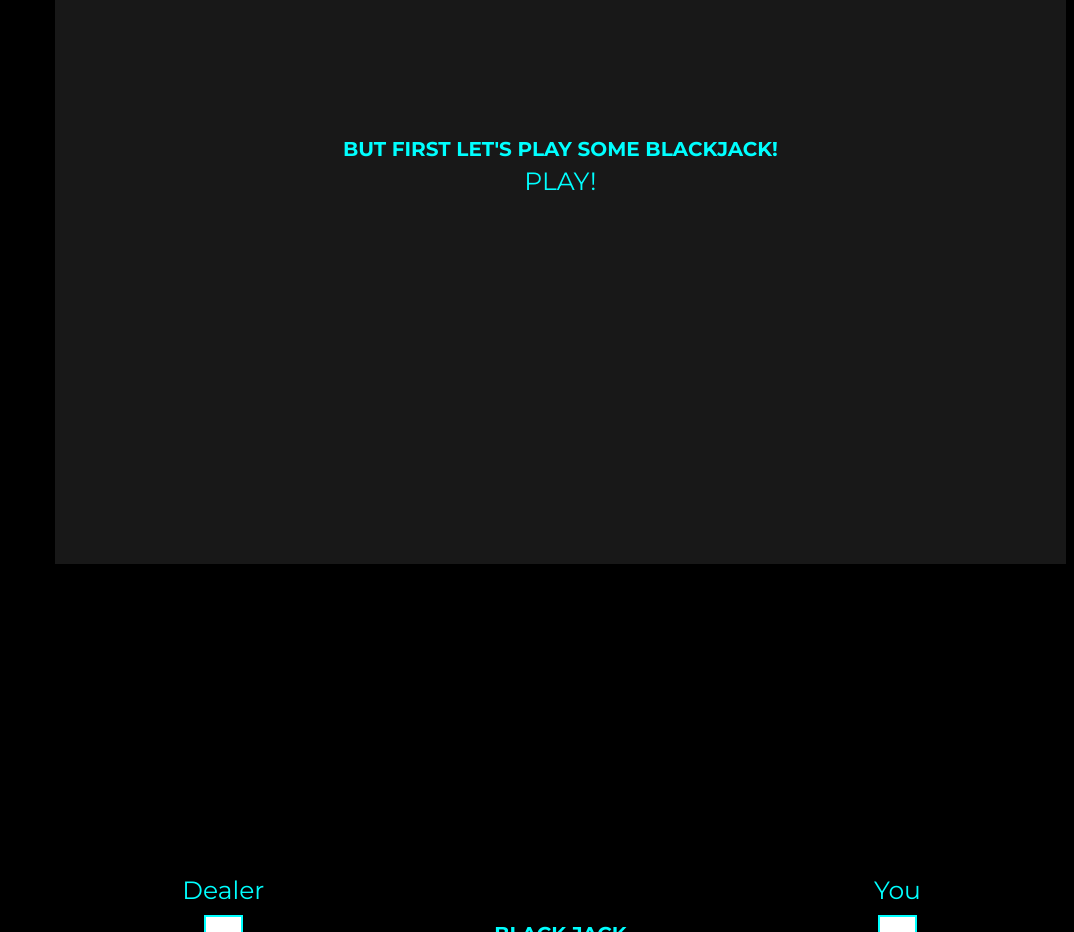
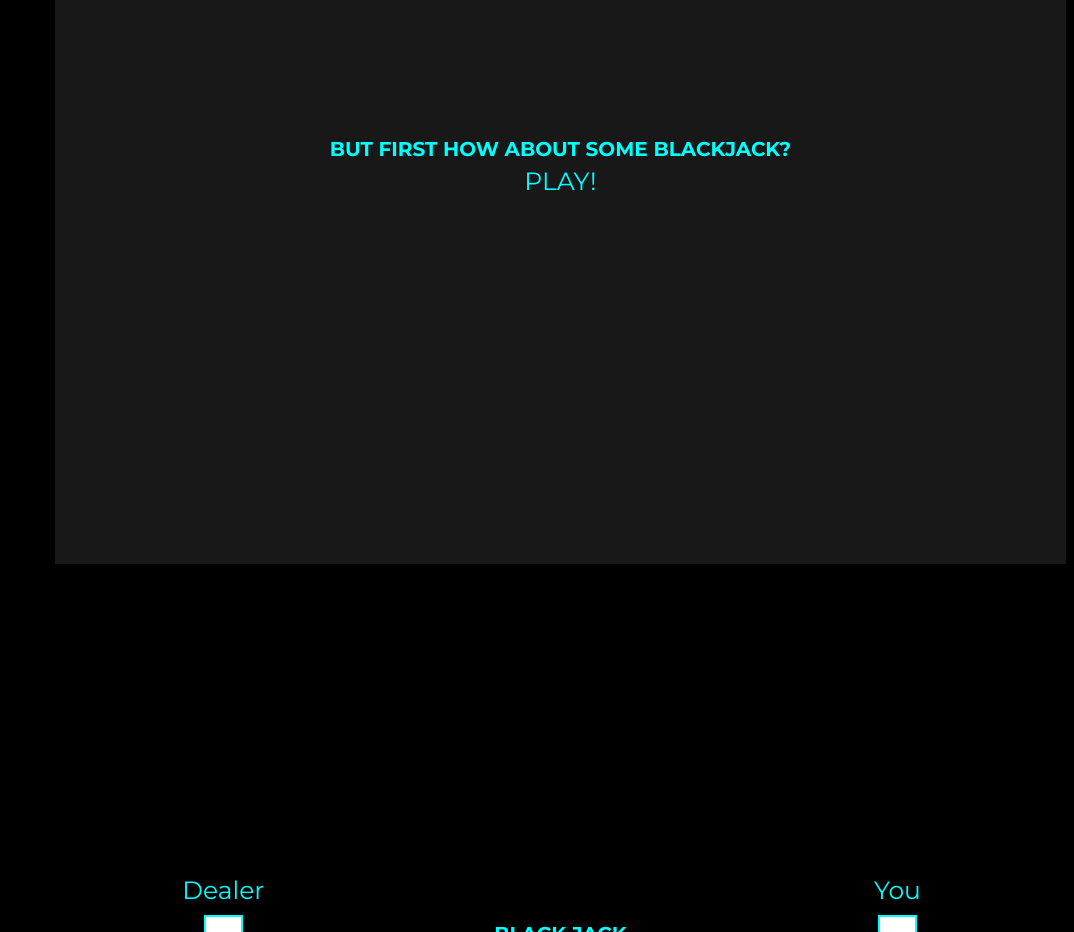
Before and after one commit to bhornick09/bhornick09.github.io, a plain HTML site: page index.html in a window 1280 px wide. Shown: the part 1100-2032 px from the top of the page, without its empty margins (206-1280 px from the left). Drawn offline with Linux system fonts and the light colour scheme.

Commit message:
Update index.html

```diff
--- a/index.html
+++ b/index.html
@@ -39,7 +39,7 @@
 
     <!-- Body -->
     <div class="body" style="background-color: rgb(24, 24, 24)">
-        <h2>BUT FIRST LET'S PLAY SOME BLACKJACK!</h2>
+        <h2>BUT FIRST HOW ABOUT SOME BLACKJACK?</h2>
         <a onClick="document.getElementById('blackjack').scrollIntoView();"> PLAY! </a>
     </div>
 
```
